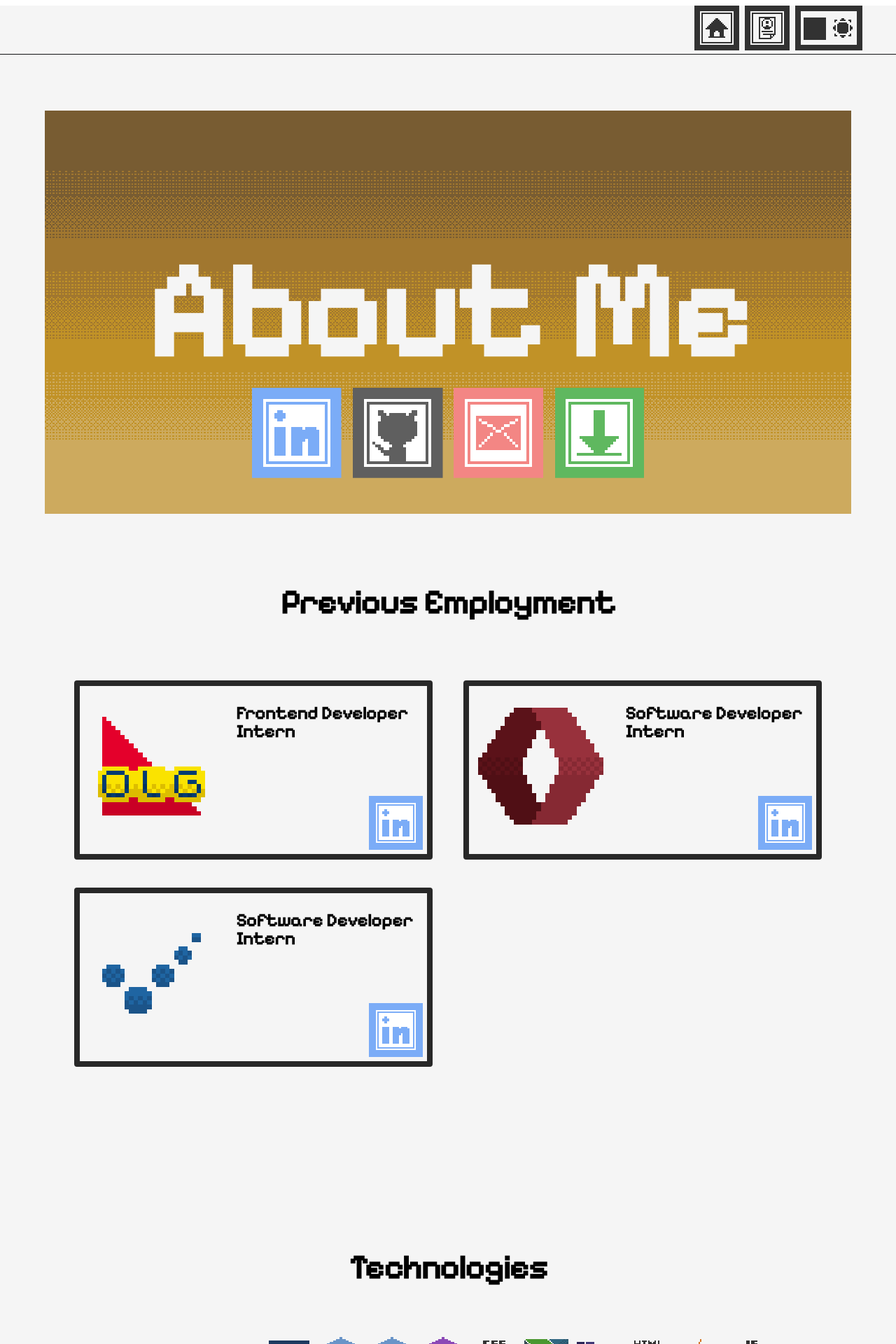
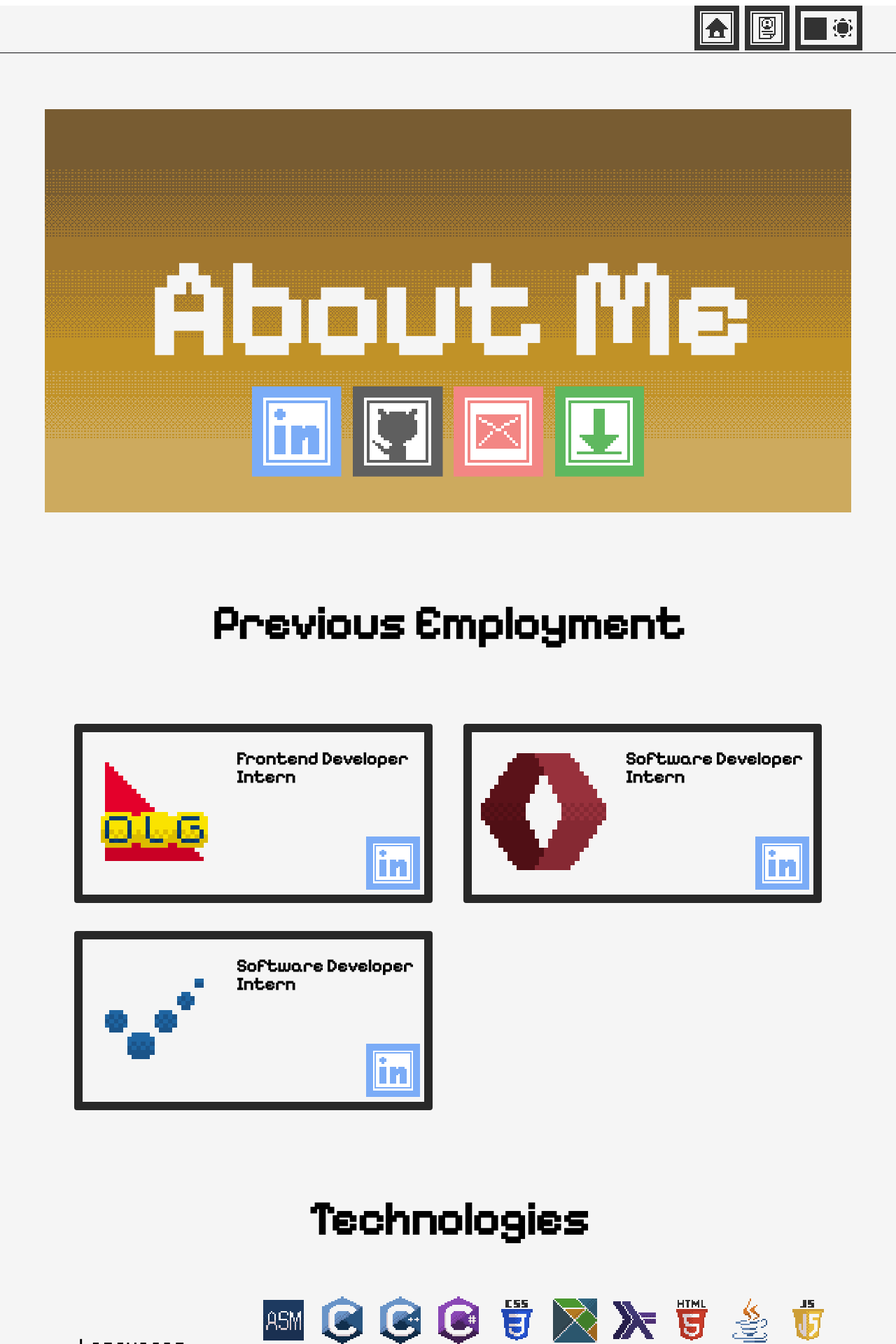
Before and after one commit to honkita/WebsitePortfolio, a Next.js app: page /aboutme in a window 1280 px wide. Shown: the top 1920 px of the page at 70% size. Built offline with nearby package versions, Linux system fonts and the light colour scheme.

Commit message:
Fixed most of zoom in zoom out text

```diff
--- a/components/Icons/DevTools.jsx
+++ b/components/Icons/DevTools.jsx
@@ -2,6 +2,7 @@ import React, { useEffect, useState } from "react";
 
 // CSS
 import IconsCSS from "./Icons.module.css";
+import utilStyles from "../../styles/theme.util.module.css";
 
 // JSONs
 import devTools from "../../public/Assets/devTools.json";
@@ -34,7 +35,9 @@ export default function DevTools() {
                             alt={devTool.name + " image "}
                         />
                     </button>
-                    <div className={IconsCSS.hide}>{devTool.name}</div>
+                    <div className={`${IconsCSS.hide} ${IconsCSS.logoText}`}>
+                        {devTool.name}
+                    </div>
                 </div>
             ))}
         </div>
--- a/components/Icons/Frameworks.jsx
+++ b/components/Icons/Frameworks.jsx
@@ -37,7 +37,9 @@ export default function Frameworks() {
                             alt={frameworks.name + " image"}
                         />
                     </button>
-                    <div className={IconsCSS.hide}>{frameworks.name}</div>
+                    <div className={`${IconsCSS.hide} ${IconsCSS.logoText}`}>
+                        {frameworks.name}
+                    </div>
                 </div>
             ))}
         </div>
--- a/components/Icons/Icons.module.css
+++ b/components/Icons/Icons.module.css
@@ -1,6 +1,8 @@
 .logoButtonSmall {
-  width: 4.5rem;
-  height: 4.5rem;
+  min-width: 4.5rem;
+  min-height: 4.5rem;
+  width: 4.5vw;
+  height: 4.5vw;
 }
 
 .logoButtonSmall > img {
@@ -31,15 +33,21 @@
 
 .grid {
   display: grid;
-  grid-template-columns: repeat(auto-fill, minmax(4.5em, 1fr));
+  grid-template-columns: repeat(auto-fill, minmax(4.5vw, 1fr));
   grid-template-rows: repeat(1fr auto auto);
-  grid-column-gap: 3;
+  grid-column-gap: 2vw;
   grid-row-gap: 0vw;
   vertical-align: top;
 }
 
 .hide {
   display: none;
+}
+
+.logoText {
+  text-align: center;
+  font-size: calc(0.5rem + 1vw);
+  line-height: 1.5;
 }
 
 @media (max-width: 48rem) {
--- a/components/Icons/LanguageDexMobile.jsx
+++ b/components/Icons/LanguageDexMobile.jsx
@@ -33,7 +33,9 @@ export default function LanguageDexMobile() {
                             alt={language.name + " image"}
                         />
                     </button>
-                    <div className={IconsCSS.hide}>{language.name}</div>
+                    <div className={`${IconsCSS.hide} ${IconsCSS.logoText}`}>
+                        {language.name}
+                    </div>
                 </div>
             ))}
         </div>
--- a/components/NavBar/NavBar.module.css
+++ b/components/NavBar/NavBar.module.css
@@ -1,6 +1,8 @@
 .button {
   width: 4rem;
   height: 4rem;
+  min-width: 4vw;
+  min-height: 4vw;
   background-color: transparent;
   transition: all 0.2s;
   position: relative;
--- a/components/PixelSwitch/PixelSwitch.module.css
+++ b/components/PixelSwitch/PixelSwitch.module.css
@@ -1,16 +1,10 @@
-.container {
-  display: flex;
-  align-self: flex-end;
-  justify-content: flex-end;
-  flex-direction: row;
-  max-width: 100vw;
-}
-
 .toggle {
   image-rendering: pixelated;
   -ms-interpolation-mode: nearest-neighbor; /* IE8+           */
   width: 6rem;
   height: 4rem;
+  min-width: 6vw;
+  min-height: 4vw;
   border: None;
   background-image: url("/images/Switch/SwitchBack.png");
   background-color: transparent;
@@ -19,17 +13,22 @@
   transition: all 0.2s;
   position: relative;
   margin-left: 0.25rem;
+  align-items: center;
 }
 
 .toggle::after {
   background-image: url("/images/Switch/Switch.png");
-  background-size: 4rem 4rem;
-  display: inline-block;
   width: 4rem;
   height: 4rem;
+  min-width: 4vw;
+  min-height: 4vw;
+  background-repeat: no-repeat;
+  background-size: cover;
+  display: inline-flex;
+  align-items: center;
   content: "";
   transition: all 0.2s;
-  transform: translateX(-1.25rem);
+  transform: translateX(-30%);
 }
 
 .toggledark {
@@ -39,7 +38,7 @@
 
 .toggledark::after {
   background-image: url("../../public/images/Switch/SwitchDark.png");
-  transform: translateX(1.25rem);
+  transform: translateX(30%);
 }
 
 @media not (hover: none) {
--- a/pages/aboutme.jsx
+++ b/pages/aboutme.jsx
@@ -67,16 +67,16 @@ export default function AboutMe() {
                     />
                 </div> */}
             </div>
-            <div
+            <section
                 className={`${utilStyles.headingXl} ${styles.paddingTopBottom}`}
             >
                 Technologies
-            </div>
+            </section>
             <table className={styles.table}>
                 <tbody>
                     <tr className={styles.tableRow}>
                         <td
-                            className={`${styles.tableItem} ${utilStyles.headingMd} ${styles.paddingRight}`}
+                            className={`${styles.tableItem} ${utilStyles.headingSm} ${styles.paddingRight}`}
                         >
                             Languages
                         </td>
@@ -86,7 +86,7 @@ export default function AboutMe() {
                     </tr>
                     <tr className={styles.tableRow}>
                         <td
-                            className={`${styles.tableItem} ${utilStyles.headingMd} ${styles.paddingRight}`}
+                            className={`${styles.tableItem} ${utilStyles.headingSm} ${styles.paddingRight}`}
                         >
                             Frameworks, APIs, and Libraries
                         </td>
@@ -96,7 +96,7 @@ export default function AboutMe() {
                     </tr>
                     <tr className={styles.tableRow}>
                         <td
-                            className={`${styles.tableItem} ${utilStyles.headingMd} ${styles.paddingRight}`}
+                            className={`${styles.tableItem} ${utilStyles.headingSm} ${styles.paddingRight}`}
                         >
                             Developer Platforms and Tools
                         </td>
--- a/styles/Home.module.css
+++ b/styles/Home.module.css
@@ -21,7 +21,7 @@
 }
 
 .paddingTopBottom {
-  padding-top: 12rem;
+  padding-top: 3rem;
   padding-bottom: 1rem;
 }
 
@@ -130,13 +130,6 @@
     color 0.15s ease,
     border-color 0.15s ease;
 }
-
-/* .card:hover,
-.card:focus,
-.card:active {
-  color: var(--secondary);
-  border-color: var(--secondary);
-} */
 
 .card h3 {
   margin: 0 0 1rem 0;
--- a/styles/theme.util.module.css
+++ b/styles/theme.util.module.css
@@ -1,5 +1,5 @@
 .lightBorder {
-  border: 0.5rem solid var(--secondary) !important;
+  border: 1vw solid var(--secondary) !important;
   background: #dcdcdc;
   border-radius: 0.25rem;
   margin: 1rem;
@@ -24,7 +24,7 @@
 
 .headingXl {
   text-align: center;
-  font-size: 3rem;
+  font-size: calc(1rem + 4vw);
   line-height: 1.3;
   font-weight: 800;
   letter-spacing: -0.05rem;
@@ -33,7 +33,13 @@
 
 .headingMd {
   text-align: center;
-  font-size: 1.8rem;
+  font-size: calc(1rem + 2vw);
+  line-height: 1.5;
+}
+
+.headingSm {
+  text-align: center;
+  font-size: calc(1rem + 1vw);
   line-height: 1.5;
 }
 
```
